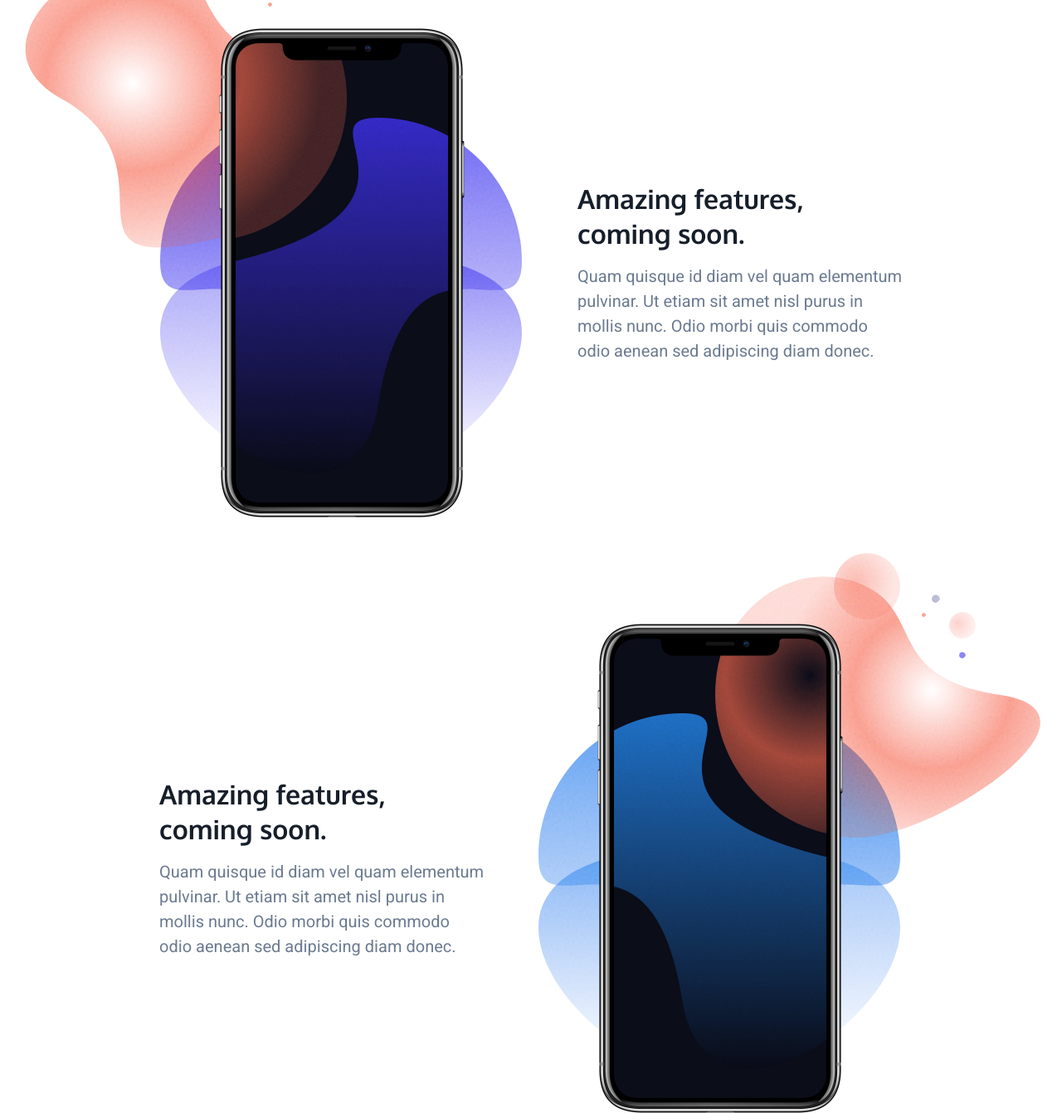
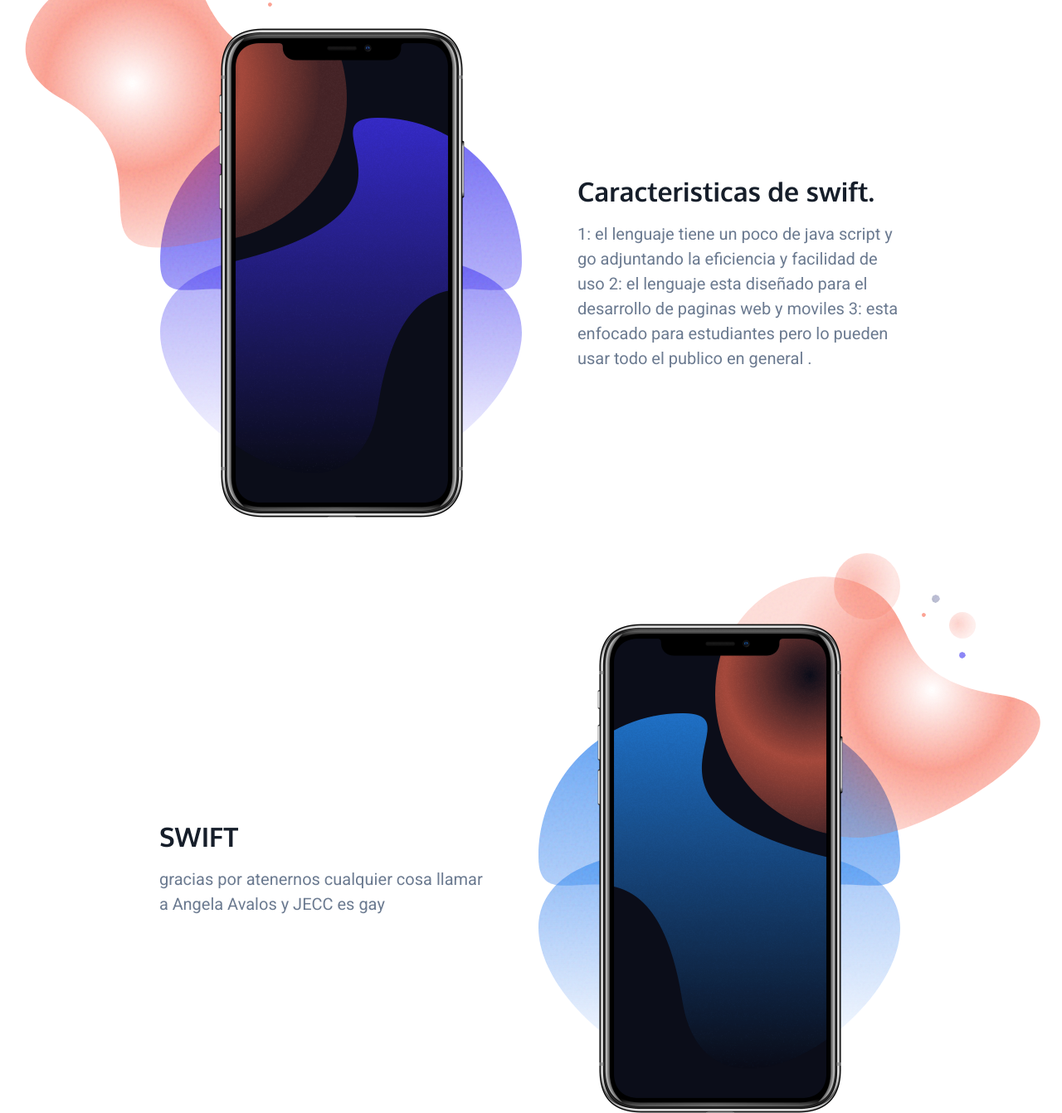
Before and after one commit to JECC230/Landy-Page, a plain HTML site: page index.html in a window 1280 px wide. Shown: the part 2764-4106 px from the top of the page at 83% size. Drawn offline with nearby package versions, Linux system fonts and the light colour scheme.

Commit message:
se agregan caracteristicas

```diff
--- a/index.html
+++ b/index.html
@@ -86,8 +86,8 @@
 									<img class="device-mockup is-revealing" src="dist/images/iphone-feature-03.png" alt="iPhone Feature 03">
 								</div>
 								<div class="feature-extended-body is-revealing">
-									<h3 class="mt-0 mb-16">Amazing features, coming soon.</h3>
-									<p class="m-0">Quam quisque id diam vel quam elementum pulvinar. Ut etiam sit amet nisl purus in mollis nunc. Odio morbi quis commodo odio aenean sed adipiscing diam donec.</p>
+									<h3 class="mt-0 mb-16">Caracteristicas de swift.</h3>
+									<p class="m-0">1: el lenguaje tiene un poco de java script y go adjuntando la eficiencia y facilidad de uso 2: el lenguaje esta diseñado para el desarrollo de paginas web y moviles 3: esta enfocado para estudiantes pero lo pueden usar todo el publico en general .</p>
 								</div>
 							</div>
 							<div class="feature-extended">
@@ -98,8 +98,8 @@
 									<img class="device-mockup is-revealing" src="dist/images/iphone-feature-04.png" alt="iPhone Feature 04">
 								</div>
 								<div class="feature-extended-body is-revealing">
-									<h3 class="mt-0 mb-16">Amazing features, coming soon.</h3>
-									<p class="m-0">Quam quisque id diam vel quam elementum pulvinar. Ut etiam sit amet nisl purus in mollis nunc. Odio morbi quis commodo odio aenean sed adipiscing diam donec.</p>
+									<h3 class="mt-0 mb-16">SWIFT</h3>
+									<p class="m-0">gracias por atenernos cualquier cosa llamar a Angela Avalos y JECC es gay</p>
 								</div>
 							</div>
 						</div>
```
